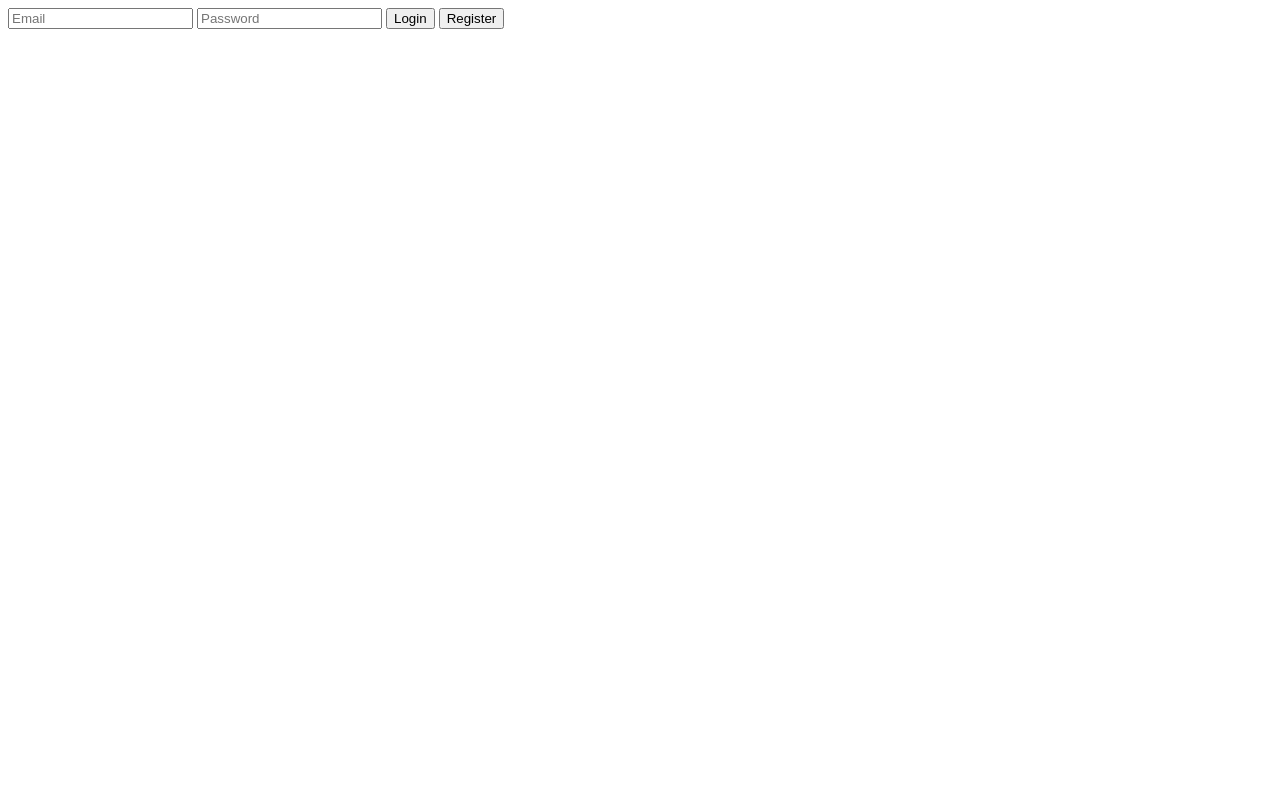
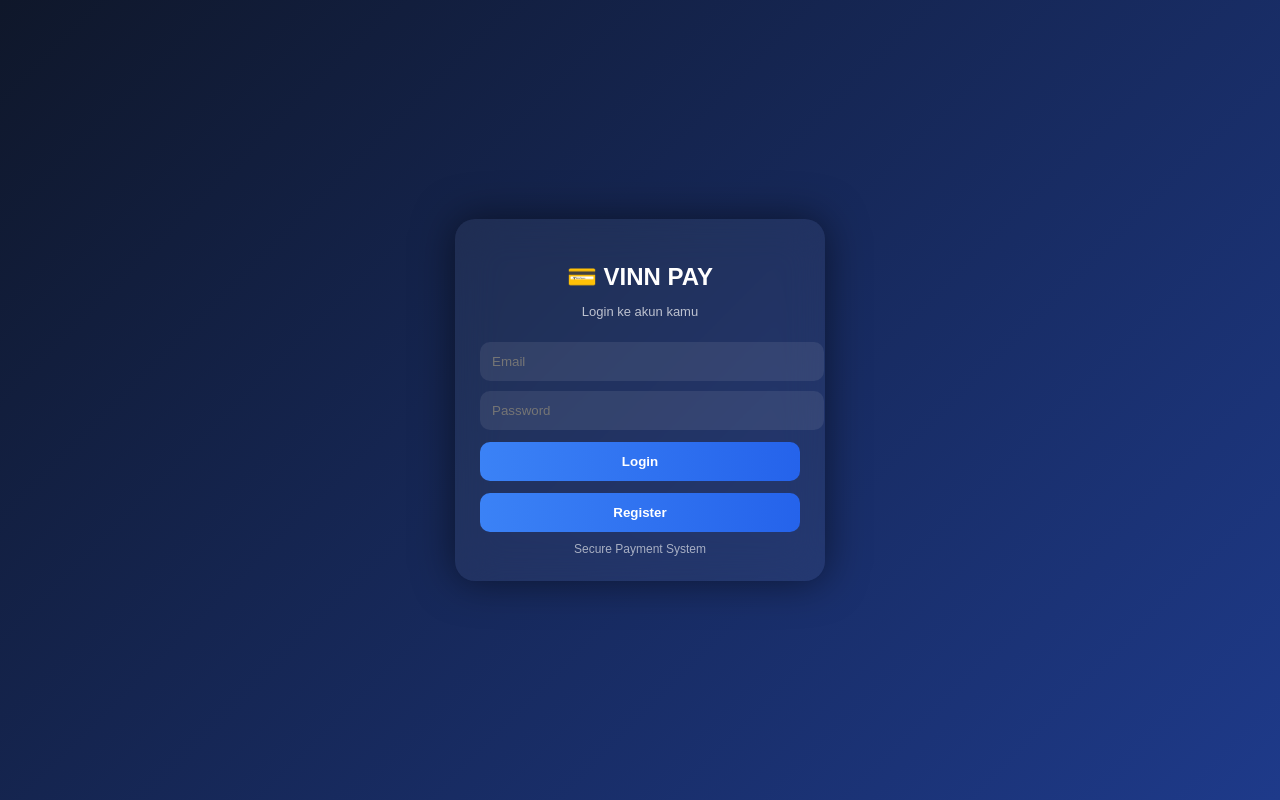
Before and after one commit to VINNSTOREE/vinndigital, a website: page public/index.html in a window 1280 px wide. Drawn offline with Linux system fonts and the light colour scheme.

Commit message:
Update index.html

```diff
--- a/public/index.html
+++ b/public/index.html
@@ -1,8 +1,100 @@
-<input id="email" placeholder="Email">
-<input id="pass" type="password" placeholder="Password">
+<!DOCTYPE html>
+<html lang="id">
+<head>
+<meta charset="UTF-8">
+<meta name="viewport" content="width=device-width, initial-scale=1.0">
+<title>VINN PAY</title>
 
-<button onclick="login()">Login</button>
-<button onclick="register()">Register</button>
+<style>
+body {
+  margin:0;
+  font-family:'Poppins', sans-serif;
+  background: linear-gradient(135deg,#0f172a,#1e3a8a);
+  height:100vh;
+  display:flex;
+  justify-content:center;
+  align-items:center;
+  color:white;
+}
+
+/* CARD */
+.card {
+  width:320px;
+  padding:25px;
+  border-radius:20px;
+  background: rgba(255,255,255,0.05);
+  backdrop-filter: blur(20px);
+  box-shadow: 0 0 40px rgba(0,0,0,0.5);
+  text-align:center;
+  animation: fade 0.7s ease;
+}
+
+@keyframes fade {
+  from {opacity:0; transform:translateY(20px);}
+  to {opacity:1;}
+}
+
+h2 {
+  margin-bottom:10px;
+}
+
+p {
+  font-size:13px;
+  opacity:0.7;
+}
+
+/* INPUT */
+input {
+  width:100%;
+  padding:12px;
+  margin-top:10px;
+  border:none;
+  border-radius:10px;
+  background: rgba(255,255,255,0.08);
+  color:white;
+}
+
+/* BUTTON */
+button {
+  width:100%;
+  padding:12px;
+  margin-top:12px;
+  border:none;
+  border-radius:10px;
+  background: linear-gradient(90deg,#3b82f6,#2563eb);
+  color:white;
+  font-weight:bold;
+  cursor:pointer;
+  transition:0.3s;
+}
+
+button:hover {
+  transform: scale(1.05);
+}
+
+/* FOOTER */
+.footer {
+  margin-top:10px;
+  font-size:12px;
+  opacity:0.6;
+}
+</style>
+</head>
+
+<body>
+
+<div class="card">
+  <h2>💳 VINN PAY</h2>
+  <p>Login ke akun kamu</p>
+
+  <input id="email" placeholder="Email">
+  <input id="pass" type="password" placeholder="Password">
+
+  <button onclick="login()">Login</button>
+  <button onclick="register()">Register</button>
+
+  <div class="footer">Secure Payment System</div>
+</div>
 
 <script>
 async function login(){
@@ -16,10 +108,13 @@ async function login(){
   });
 
   const data = await res.json();
+
   if(data.success){
     localStorage.setItem("token", data.token);
     location.href="/dashboard.html";
-  } else alert("Login gagal");
+  } else {
+    alert("❌ Login gagal");
+  }
 }
 
 async function register(){
@@ -32,6 +127,9 @@ async function register(){
     })
   });
 
-  alert("Register berhasil");
+  alert("✅ Register berhasil");
 }
 </script>
+
+</body>
+</html>
```
